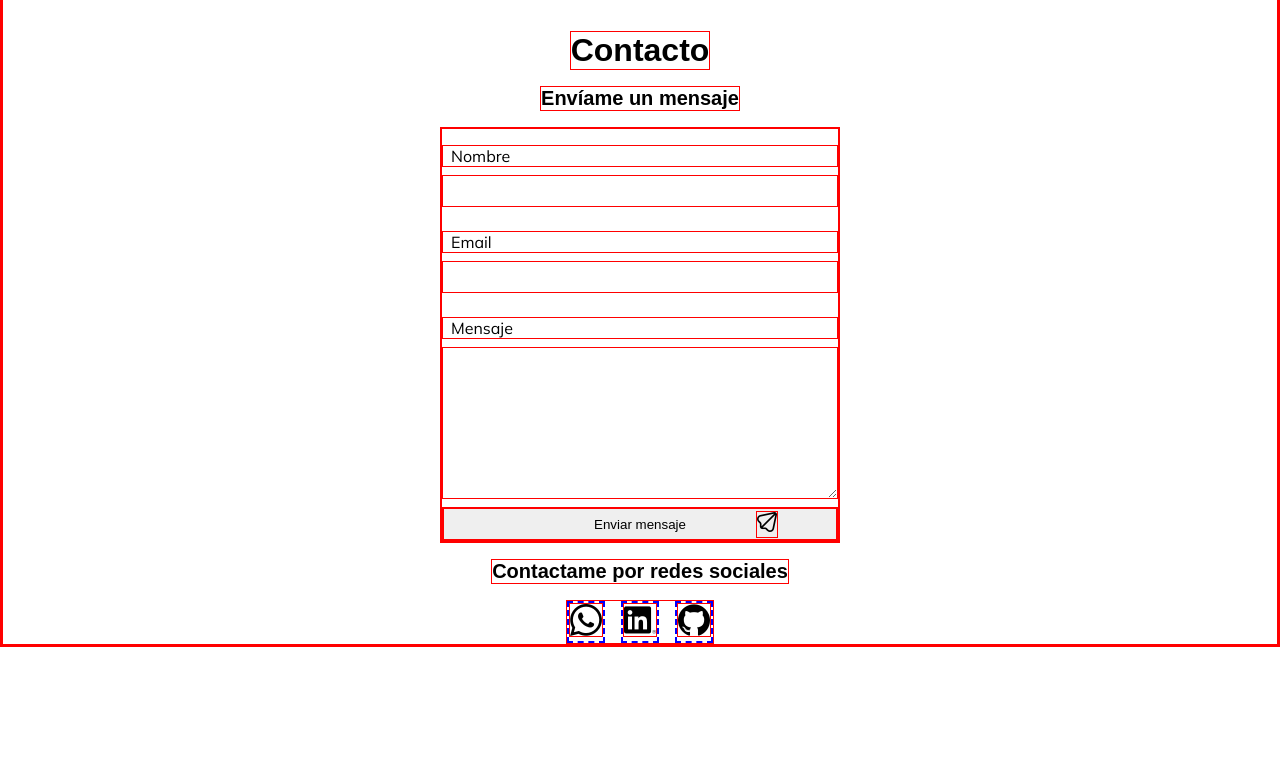
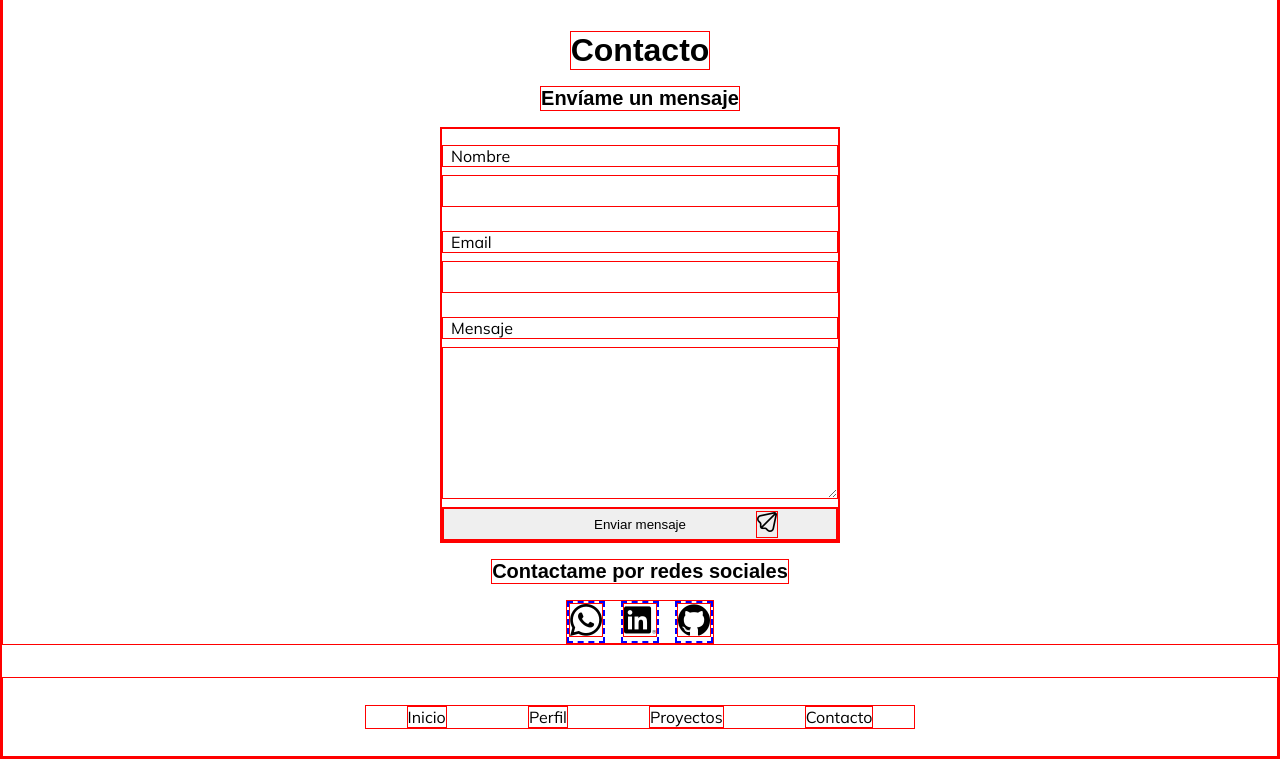
Before and after one commit to mtanus/sitio-personal, a plain HTML site: page index.html in a window 1280 px wide. Shown: the part 2932-3691 px from the top of the page. Before the commit the page ends 3579 px from the top, so only its background shows below. Drawn offline with nearby package versions, Linux system fonts and the light colour scheme; a web font is replaced by a local one.

Commit message:
Agrego el Footer

```diff
--- a/css/estilos.css
+++ b/css/estilos.css
@@ -280,6 +280,27 @@ h2 {
     column-gap: 16px;
 }
 
+
+/* ----------FOOTER---------- */
+footer {
+    margin-top: 32px;
+    height: 10vh;
+
+    display: flex;
+    align-items: center;
+    justify-content: space-around;
+}
+
+#listado-footer {
+    width: 100%;
+    max-width: 550px;
+    list-style-type: none;
+
+    display: flex;
+    justify-content: space-around;
+}
+
+
 /* ----------CLASES GENERALES---------- */
 .elemento-oculto {
     display: none;
--- a/index.html
+++ b/index.html
@@ -172,6 +172,18 @@
 
     </section>
 
+
+    <!-- ----------FOOTER---------- -->
+    <footer>
+        <ul id="listado-footer">
+            <li class="item-footer">Inicio</li>
+            <li class="item-footer">Perfil</li>
+            <li class="item-footer">Proyectos</li>
+            <li class="item-footer">Contacto</li>
+        </ul>
+    </footer>
+
+
     <!-- Incluyo mi script de JavaScript -->
     <script src="./js/principal.js"></script>
 </body>
```
